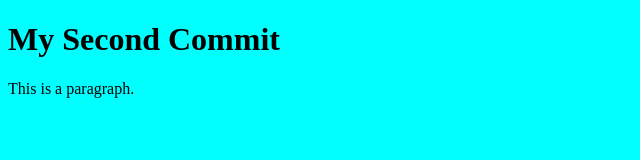
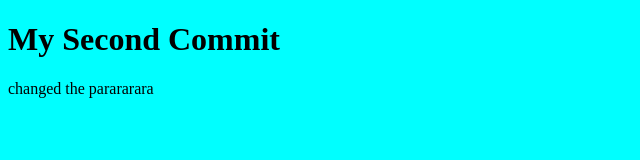
Before and after one commit to rajkumardev97/git-one, a plain HTML site: page index.html in a window 1280 px wide. Shown: the full height of the page, 0-640 px from the left. Drawn offline with Linux system fonts and the light colour scheme.

Commit message:
changed title and paragraph

```diff
--- a/index.html
+++ b/index.html
@@ -1,11 +1,11 @@
 <!DOCTYPE html>
 <html>
   <head>
-    <title>Page Title</title>
+    <title>Title Name</title>
     <link rel="stylesheet" type="text/css" href="style.css" />
   </head>
   <body>
     <h1>My Second Commit</h1>
-    <p>This is a paragraph.</p>
+    <p>changed the parararara</p>
   </body>
 </html>
```
